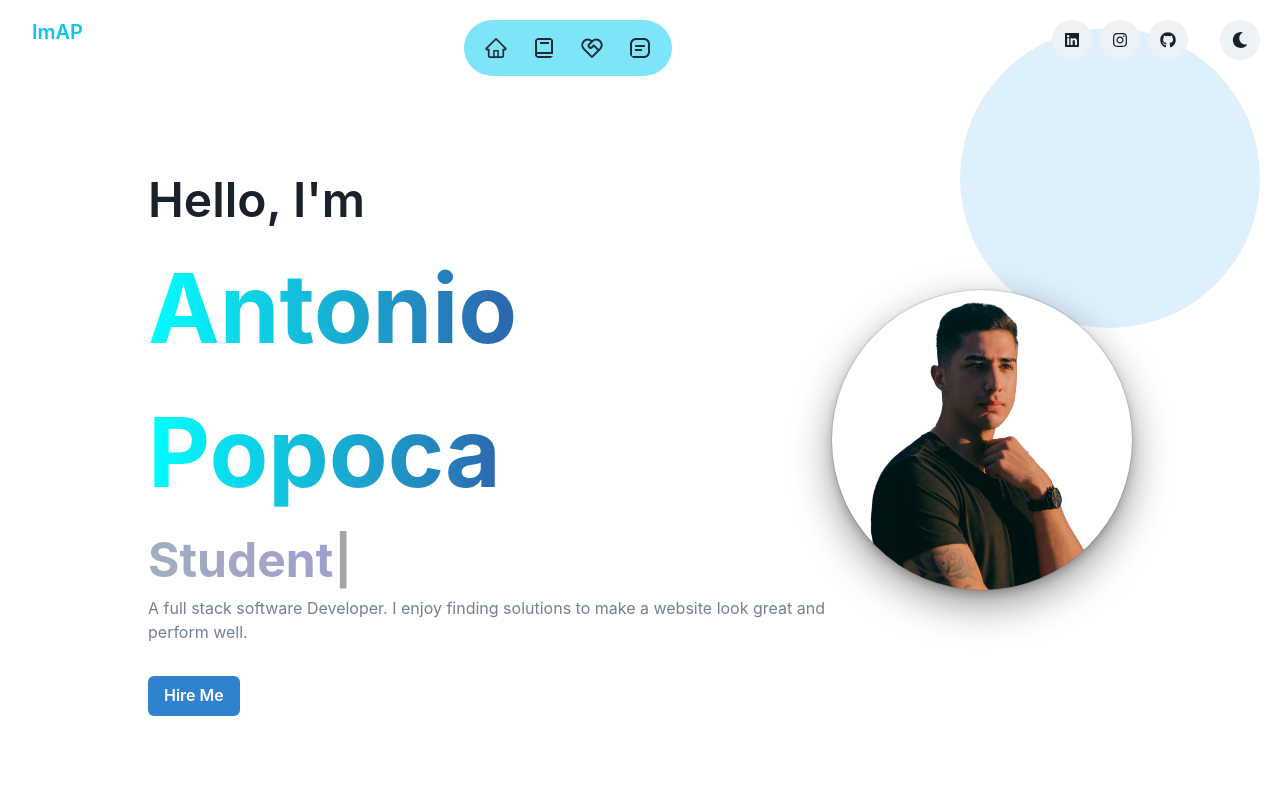
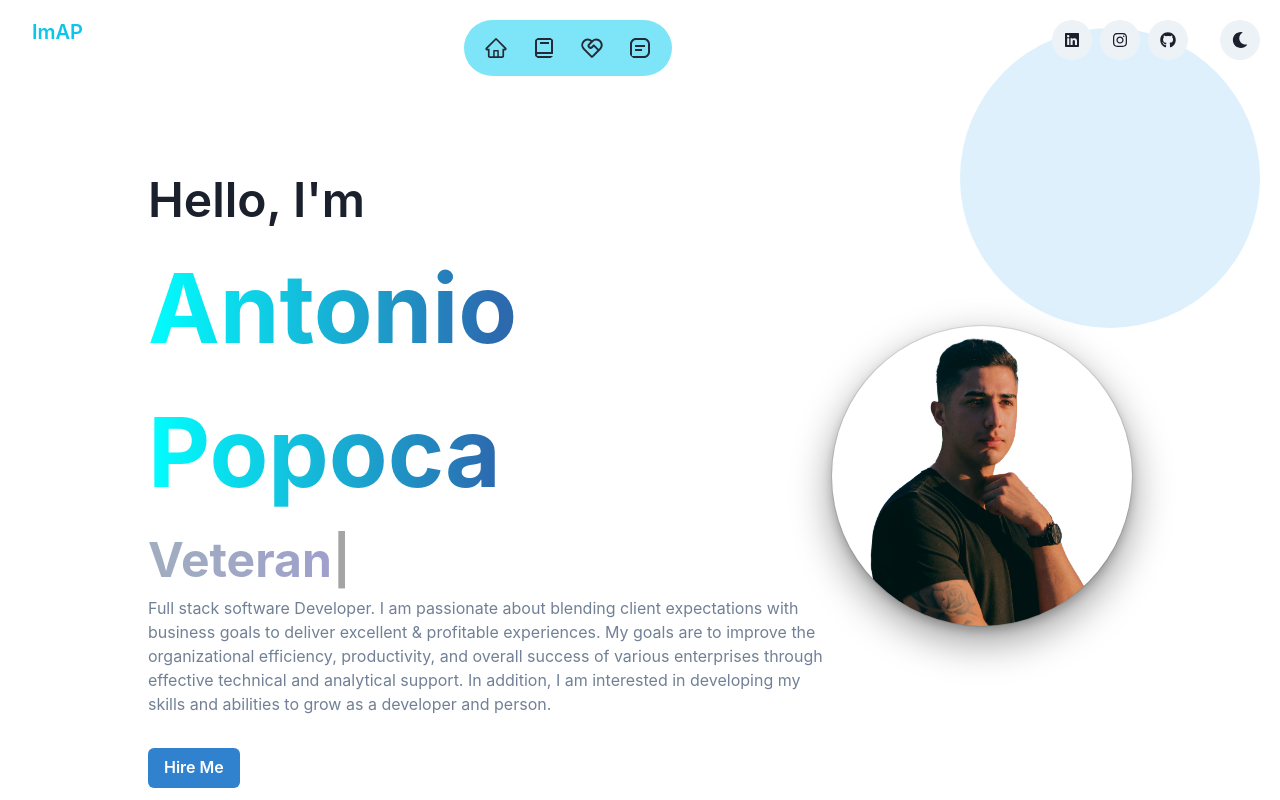
Before and after one commit to albeoanguis1/semi-working-portfolio, a React (Create React App) app: page / in a window 1280 px wide. Shown: the top 800 px of the page. Built offline with nearby package versions, Linux system fonts and the light colour scheme.

Commit message:
resume funcitonality

```diff
--- a/src/components/Header/Header.js
+++ b/src/components/Header/Header.js
@@ -6,6 +6,7 @@ import { useMediaQuery } from '@chakra-ui/media-query';
 import React from 'react'
 import Type from '../Type/Type';
 import ME from '../../assets/me.jpg'
+import resume from '../../assets/resume.pdf'
 
 
 
@@ -27,11 +28,9 @@ function Header() {
                     <Text fontSize="5xl" fontWeight="semibold">Hello, I'm</Text>
                     <Text fontSize="8xl" fontWeight="bold" bgGradient="linear(to-r, cyan.00, blue.600, purple.800)" bgClip='text' >Antonio Popoca</Text>
                     <Text fontSize="5xl" fontWeight="bold" bgGradient="linear(to-r, gray.400, purple.400)" bgClip='text' > <Type /></Text>
-                    <Text color={isDark ? "gray.200" : "gray.500"}>A full stack software Developer. I enjoy finding solutions to make a website look great and perform well.</Text>
+                    <Text color={isDark ? "gray.200" : "gray.500"}>Full stack software Developer. I am passionate about blending client expectations with business goals to deliver excellent & profitable experiences. My goals are to improve the organizational efficiency, productivity, and overall success of various enterprises through effective technical and analytical support. In addition, I am interested in developing my skills and abilities to grow as a developer and person.</Text>
                     {/* change this button later to download CV */}
-                    <Button mt={8} colorScheme="blue" onClick={() =>
-                        window.open("https://www.linkedin.com/in/antoniopopoca001/")
-                    }>Hire Me</Button>
+                    <a href={resume}><Button mt={8} colorScheme="blue">Hire Me</Button></a>
 
                 </Box>
                 <Image alignSelf="center" mt={isNotSmallerScreen ? "0" : "12"}
--- a/src/components/Type/Type.js
+++ b/src/components/Type/Type.js
@@ -8,7 +8,6 @@ function Type() {
       options={{
         strings: [
           "Developer",
-          "Student",
           "Veteran",
           "Achiever"
         ],
```
Also changed, not shown: 1 other file (tests, documents, lock files or other folders).
